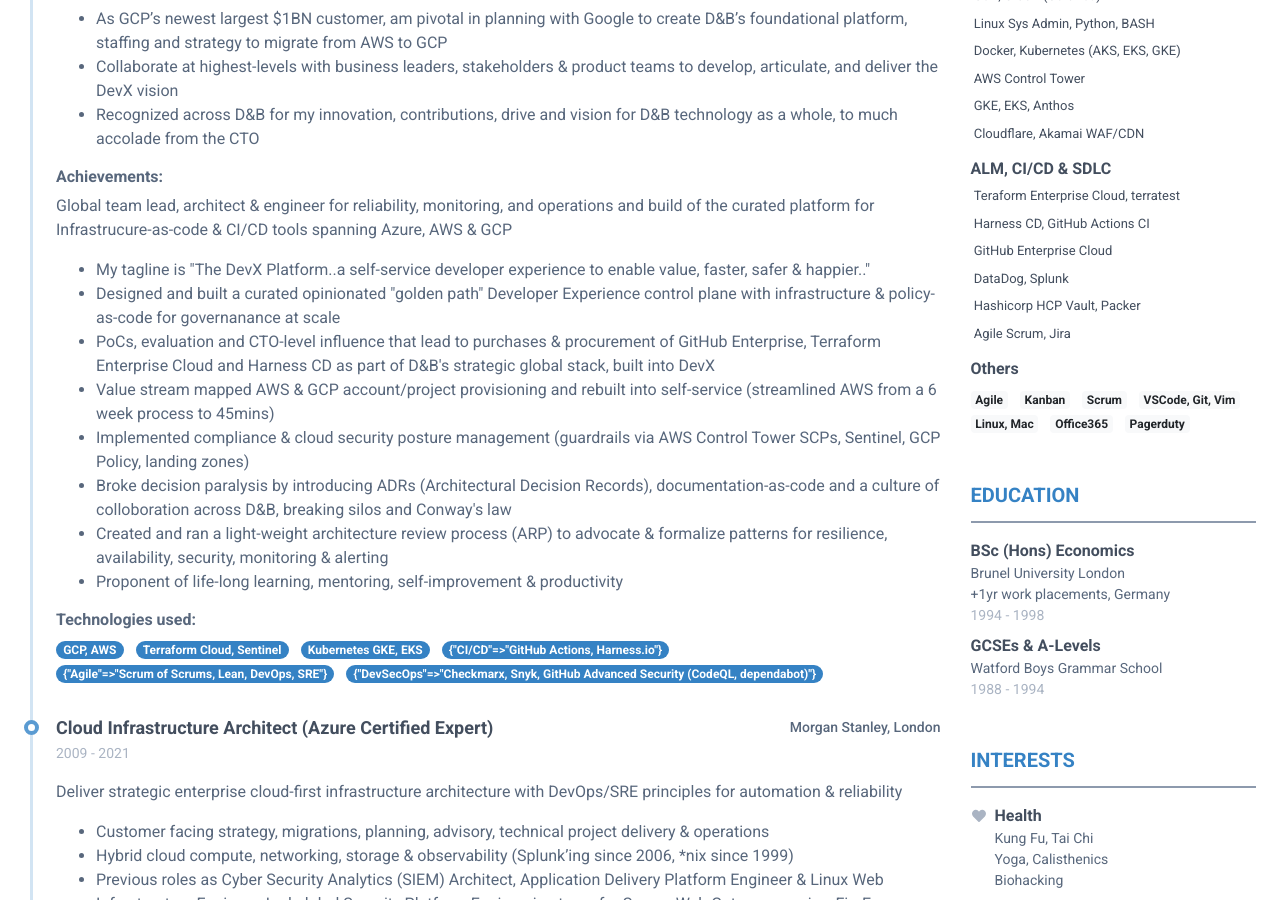
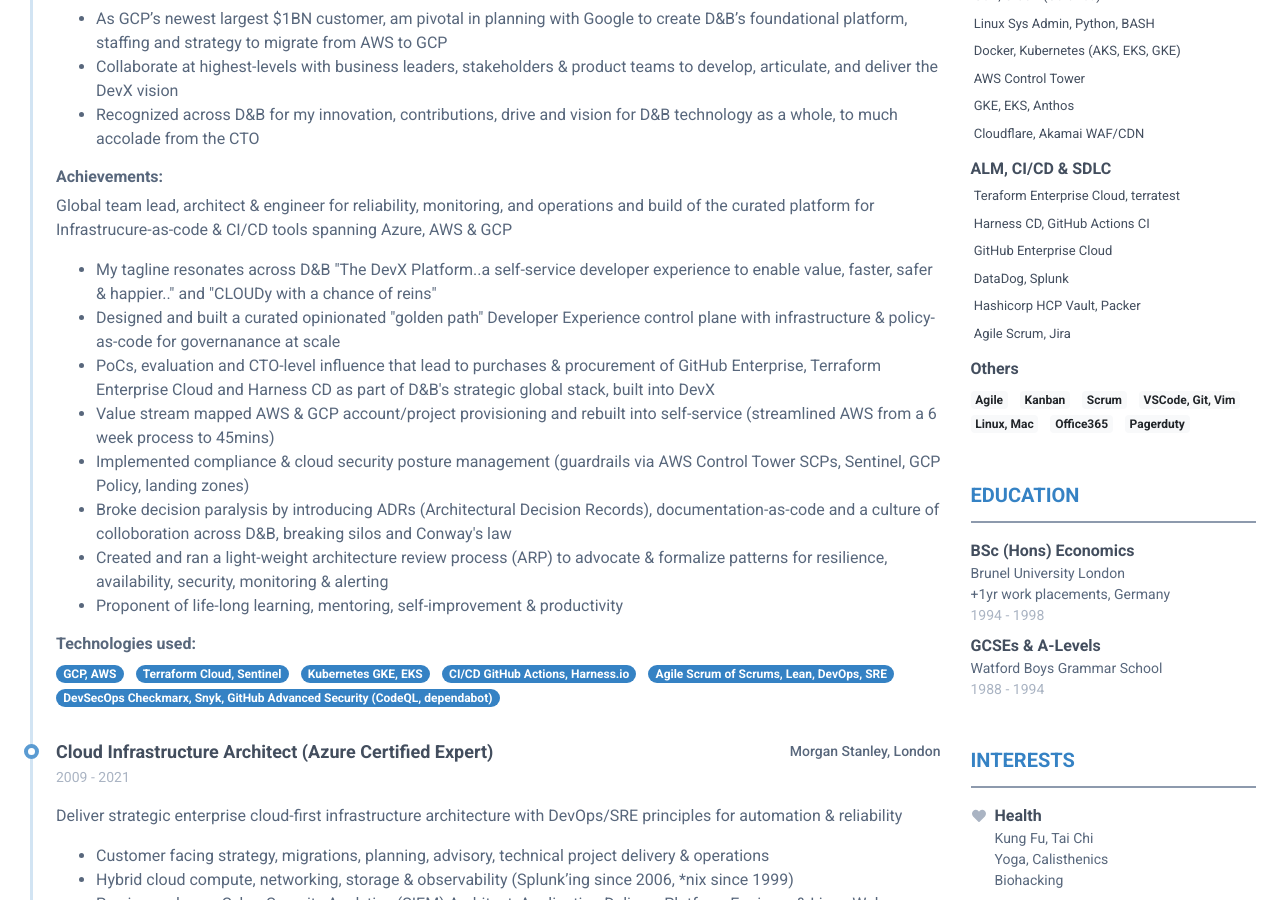
Before and after one commit to Hamy200/resume, a Jekyll site: the page built from index.markdown, in a window 1280 px wide and 900 px high, scrolled down 463 px. Built offline with Jekyll 4.4.1, drawn with Linux system fonts in a browser that asks for light colours; nearby versions of some CDN libraries; part of the change alters nothing that is shown.

Commit message:
Update data.yml

```diff
--- a/_data/data.yml
+++ b/_data/data.yml
@@ -49,7 +49,7 @@ experiences:
       desc: |
         Global team lead, architect & engineer for reliability, monitoring, and operations and build of the curated platform for Infrastrucure-as-code & CI/CD tools spanning Azure, AWS & GCP
       highlights:
-        - My tagline is "The DevX Platform..a self-service developer experience to enable value, faster, safer & happier.."
+        - My tagline resonates across D&B "The DevX Platform..a self-service developer experience to enable value, faster, safer & happier.." and "CLOUDy with a chance of reins"
         - Designed and built a curated opinionated "golden path" Developer Experience control plane with infrastructure & policy-as-code for governanance at scale
         - PoCs, evaluation and CTO-level influence that lead to purchases & procurement of GitHub Enterprise, Terraform Enterprise Cloud and Harness CD as part of D&B's strategic global stack, built into DevX
         - Value stream mapped AWS & GCP account/project provisioning and rebuilt into self-service (streamlined AWS from a 6 week process to 45mins)
@@ -61,9 +61,9 @@ experiences:
       - GCP, AWS
       - Terraform Cloud, Sentinel
       - Kubernetes GKE, EKS
-      - CI/CD: GitHub Actions, Harness.io
-      - Agile: Scrum of Scrums, Lean, DevOps, SRE
-      - DevSecOps: Checkmarx, Snyk, GitHub Advanced Security (CodeQL, dependabot)
+      - CI/CD GitHub Actions, Harness.io
+      - Agile Scrum of Scrums, Lean, DevOps, SRE
+      - DevSecOps Checkmarx, Snyk, GitHub Advanced Security (CodeQL, dependabot)
 
   - role: Cloud Infrastructure Architect (Azure Certified Expert)
     time: 2009 - 2021
```
